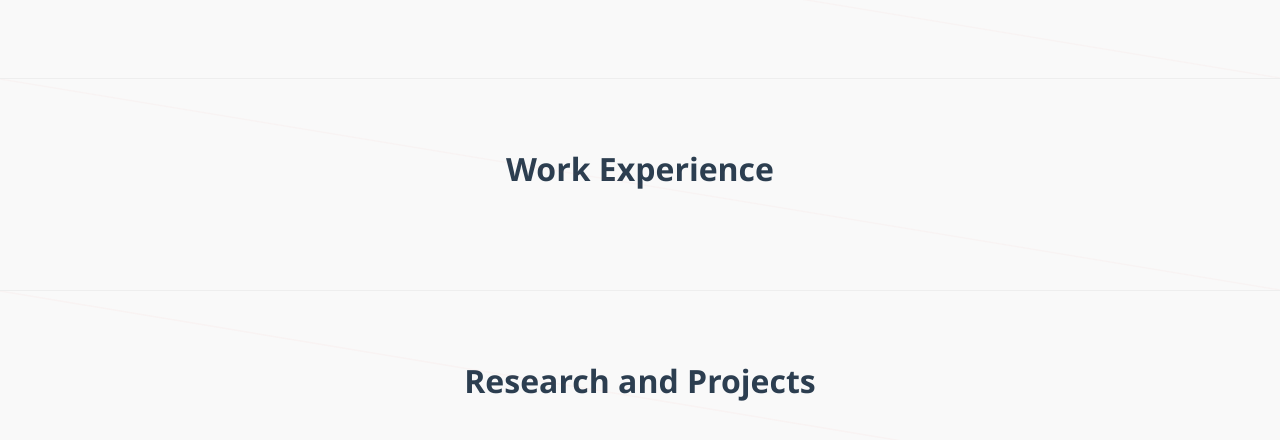
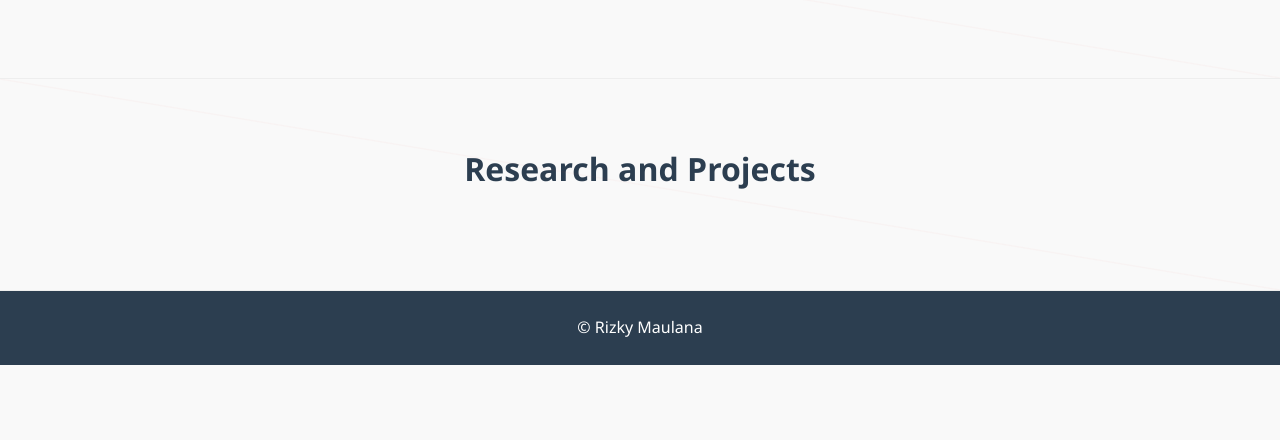
Before and after one commit to rizkymaulana112/portofoliorizkymaul, a plain HTML site: page index.html in a window 1280 px wide. Shown: the part 686-1126 px from the top of the page. After the commit the page ends 1051 px from the top, so only its background shows below. Drawn offline with Linux system fonts and the light colour scheme.

Commit message:
Update index.html

```diff
--- a/index.html
+++ b/index.html
@@ -78,12 +78,6 @@
         </section>
 
         <!-- Experience Section -->
-        <section id="experience" class="section">
-            <div class="container">
-                <h2>Work Experience</h2>
-                <div class="experience-list" id="experience-list"></div>
-            </div>
-        </section>
 
         <!-- Projects Section -->
         <section id="projects" class="section">
```
